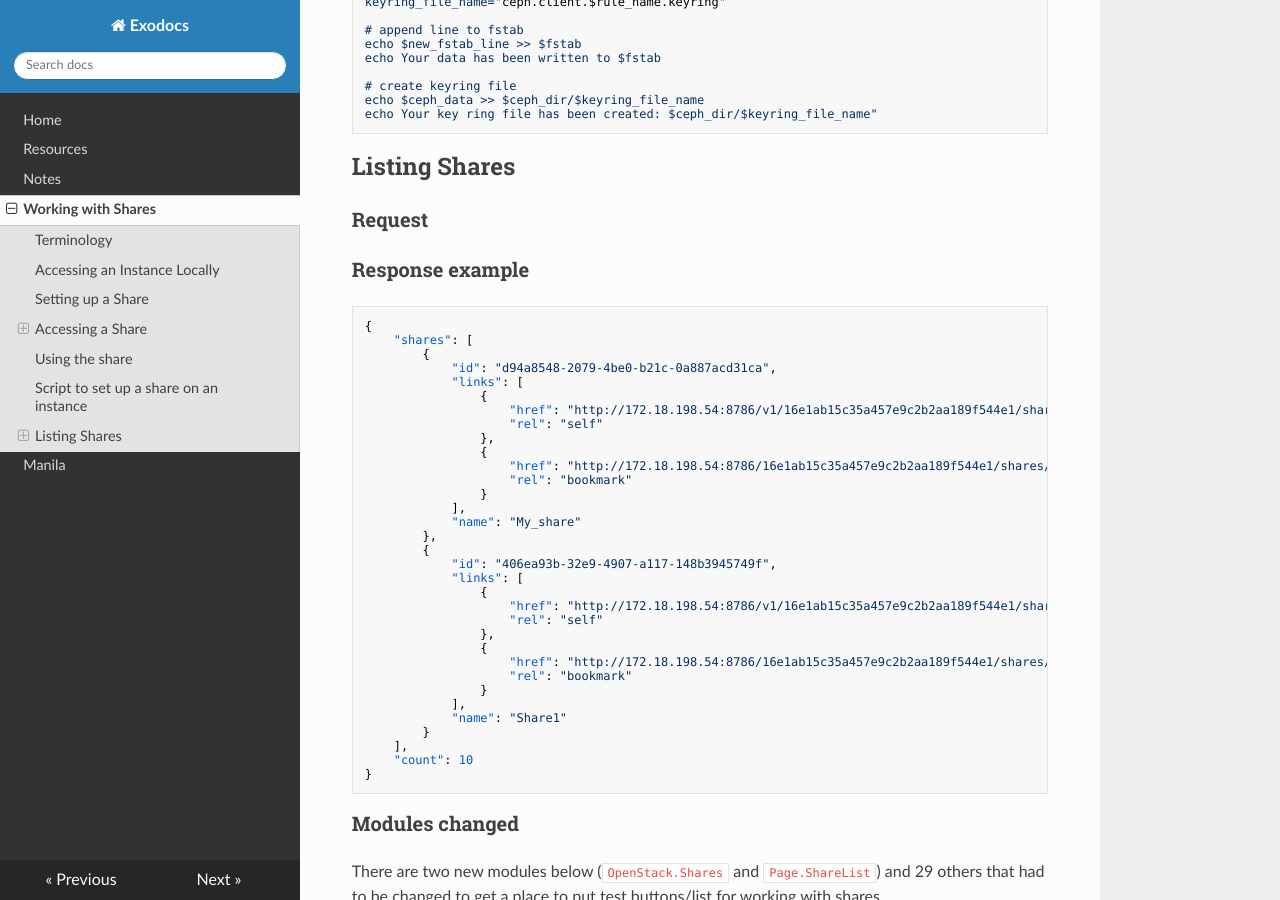
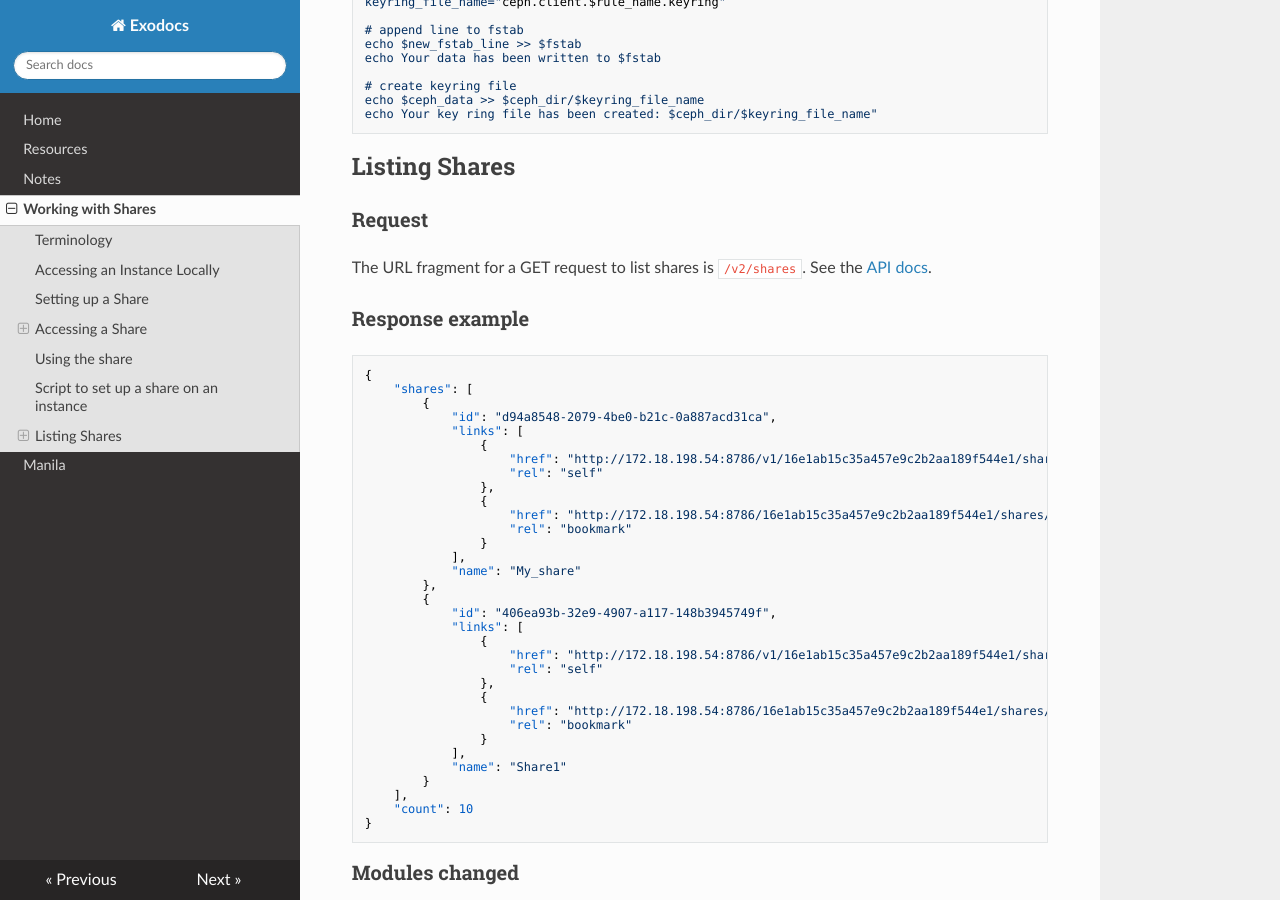
Before and after one commit to jxxcarlson/exo-docs, an MkDocs documentation site: the page built from exo-docs/shares.md, in a window 1280 px wide and 900 px high, scrolled down 3345 px. Built offline with MkDocs 1.6.1, drawn with Linux system fonts in a browser that asks for light colours; nearby versions of some CDN libraries.

Commit message:
update docs

```diff
--- a/exo-docs/shares.md
+++ b/exo-docs/shares.md
@@ -198,7 +198,8 @@ echo Your key ring file has been created: $ceph_dir/$keyring_file_name"
 
 ### Request
 
-
+The URL fragment for a GET request to list shares is `/v2/shares`.
+See the [API docs](https://docs.openstack.org/api-ref/shared-file-system/#list-shares).
 
 ### Response example
 
```
